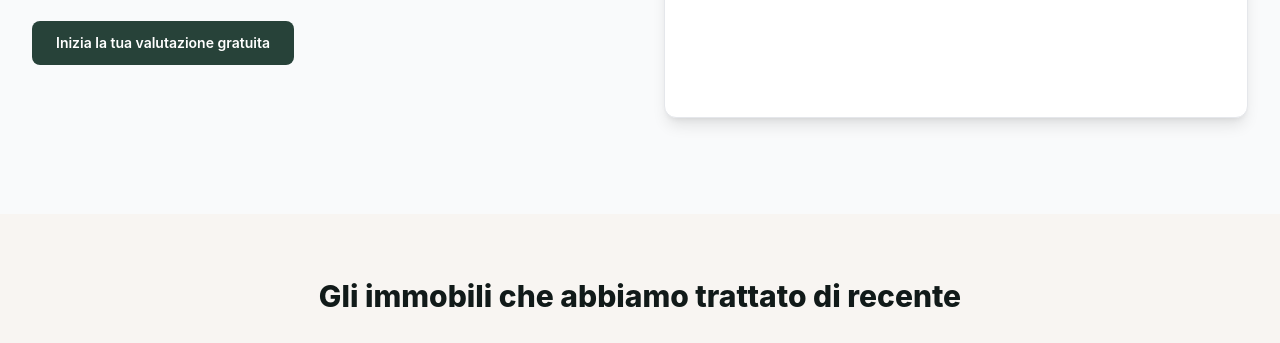
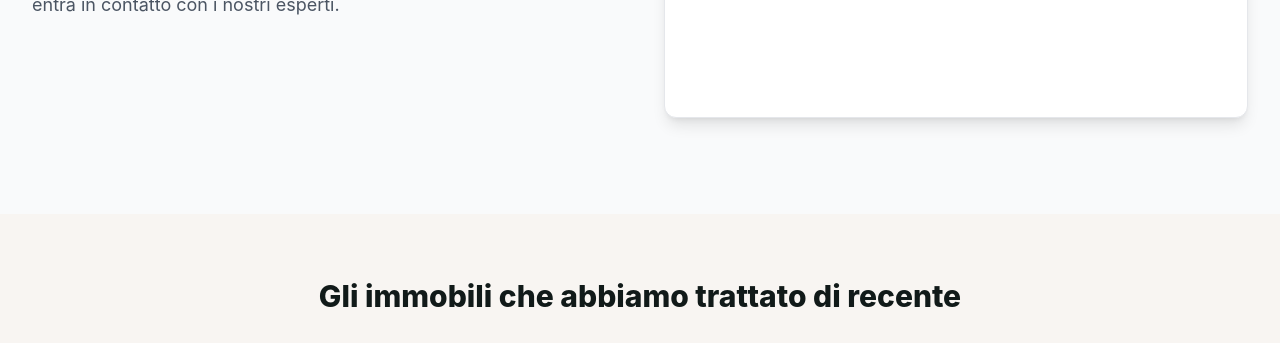
Before and after one commit to marcologioco/laboratorio-integrato-group-4, a website: page immobiliaris-be/src/main/resources/static/index.html in a window 1280 px wide. Shown: the part 445-788 px from the top of the page. Drawn offline with nearby package versions, Linux system fonts and the light colour scheme.

Commit message:
cancellato call to action in eccesso in header

```diff
--- a/immobiliaris-be/src/main/resources/static/index.html
+++ b/immobiliaris-be/src/main/resources/static/index.html
@@ -120,12 +120,6 @@
                     Ottieni la valutazione del tuo immobile a titolo gratuito in 72h ed entra in contatto con i nostri esperti.
                 </p>
 
-                <div class="flex gap-4">
-                     <a href="#valuation-form-container"
-                        class="inline-flex py-3 px-6 text-sm font-semibold bg-my-green-dark text-white rounded-lg hover:bg-opacity-90 transition">
-                        Inizia la tua valutazione gratuita
-                    </a>
-                </div>
             </div>
             <div id="valuation-form-container" class="bg-white border border-gray-200 rounded-xl p-6 md:p-8 shadow-lg w-full">
 
```
